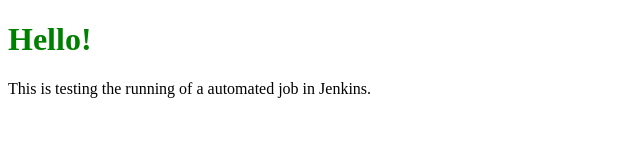
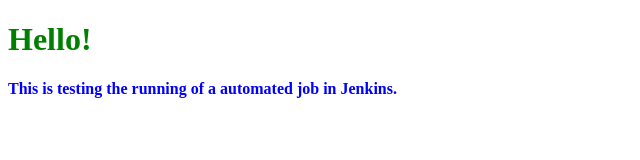
Before and after one commit to coreymyster/sokol-jenkins-automated, a plain HTML site: page index.html in a window 1280 px wide. Shown: the whole page, without its empty margins (0-640 px from the left). Drawn offline with Linux system fonts and the light colour scheme.

Commit message:
Added styles to the paragraph

```diff
--- a/app.css
+++ b/app.css
@@ -1,3 +1,8 @@
 h1 {
     color: green;
 }
+
+p {
+    color: blue;
+    font-weight: bold;
+}
```
